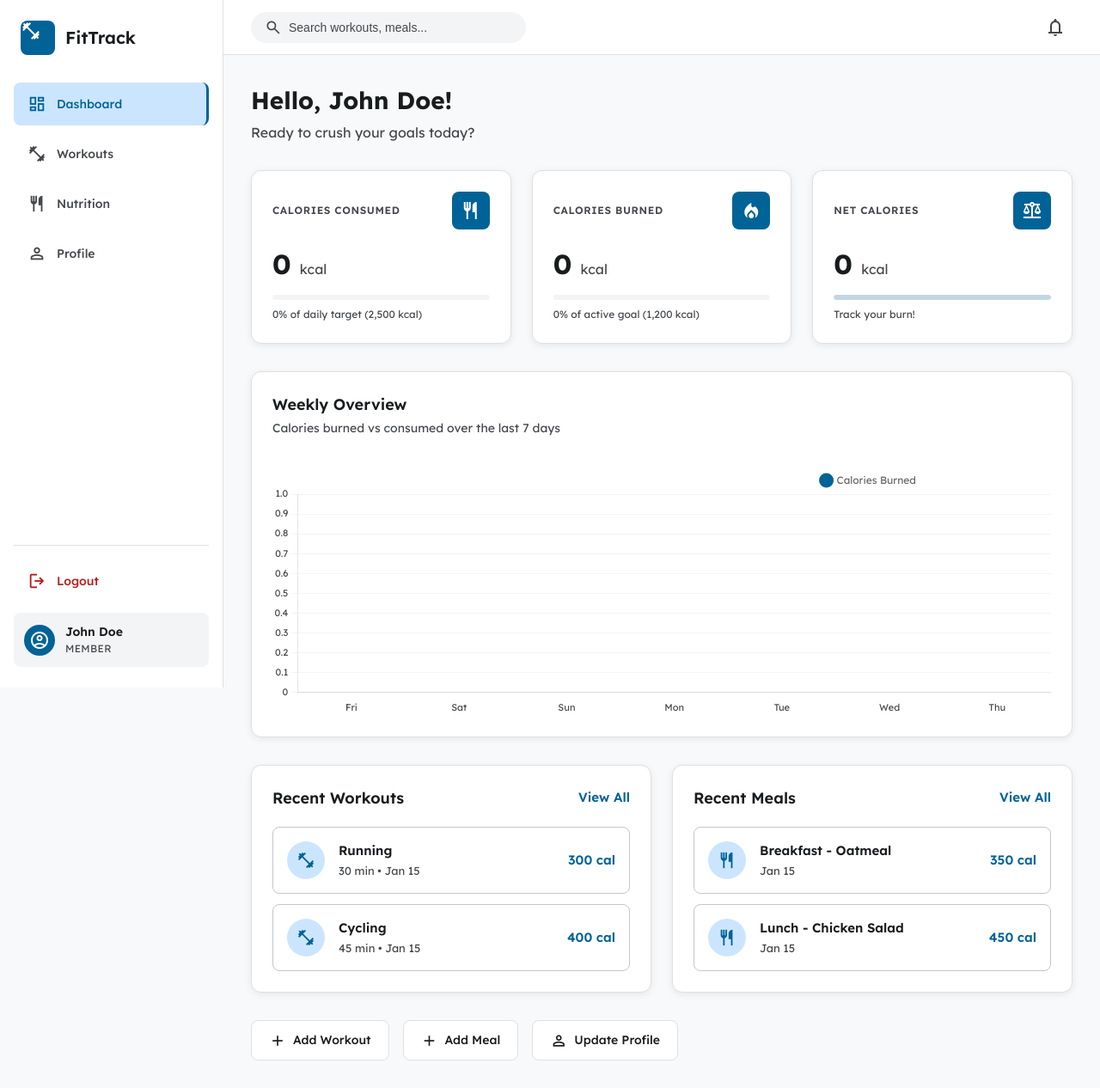
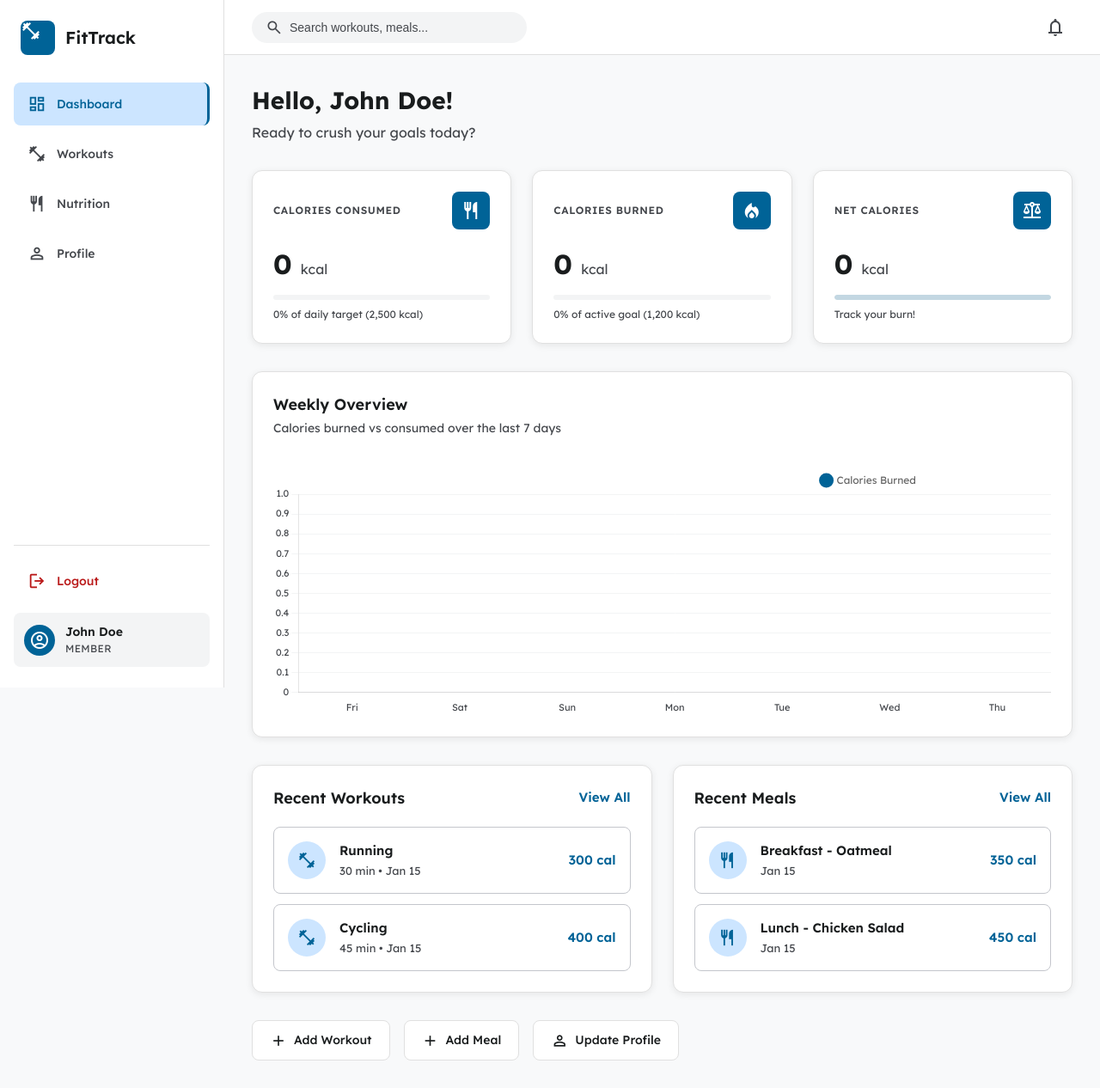
Before and after one commit to jeremiaat/Web-Based-Project, a PHP site: page /pages/dashboard.php in a window 1280 px wide. Shown: the whole page at 86% size. Run offline with PHP 8.4, Linux system fonts and the light colour scheme; a user stored in the database is signed in; data comes from the database, SQL or seed files in the repository.

Commit message:
Increase sidebar width from 260px to 261px

```diff
--- a/assets/css/style.css
+++ b/assets/css/style.css
@@ -31,7 +31,7 @@
   --negative: #ba1a1a;
 
   /* Spacing */
-  --sidebar-width: 260px;
+  --sidebar-width: 261px;
   --header-height: 64px;
 
   /* Border Radius */
```
